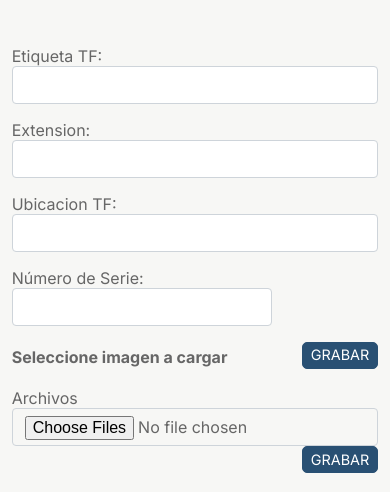
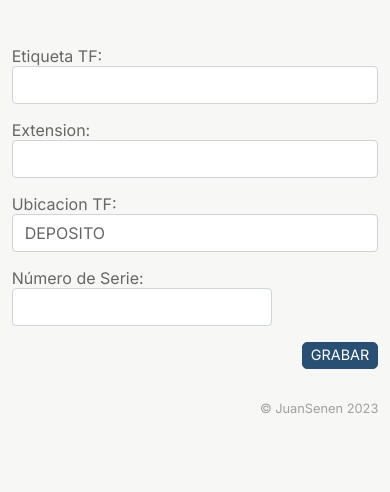
Before and after one commit to JSenen/Navarrete2_0, a PHP site: page /telefonia.php in a window 390 px wide; the page is wider, and only the part inside the window is pictured. Shown: the part 305-797 px from the top of that part. Run offline with PHP 8.4, Linux system fonts and the light colour scheme.

Commit message:
Añadir phones funcionando

```diff
--- a/telefonia.php
+++ b/telefonia.php
@@ -3,7 +3,9 @@
 
 // crear el nuevo formulario de nuevo registro
 function renderForm($etiqueta, $extension, $ubicacion, $numserie, $error)
+
 {
+    $ubicacion = 'DEPOSITO';
     ?>
     <!DOCTYPE html>
     <html lang="es">
@@ -40,7 +42,8 @@ function renderForm($etiqueta, $extension, $ubicacion, $numserie, $error)
 
                 <input class="btn btn-primary btn-save" type="submit" name="submit" value="GRABAR">
 
-        </form>
+
+        <!-- FORULARIO IMAGEN</form>
         <form name="MiForm" id="MiForm" method="post" action="cargar.php" enctype="multipart/form-data">
         <h4 class="text-center">Seleccione imagen a cargar</h4>
         <div class="form-group">
@@ -50,7 +53,7 @@ function renderForm($etiqueta, $extension, $ubicacion, $numserie, $error)
           </div>
           <input class="btn btn-primary btn-save" type="submit" name="submitimagen" value="GRABAR">
         </div>
-      </form>
+      </form> -->
      </main>
     </body>
     </html>
@@ -92,6 +95,7 @@ if (isset($_POST['submit'])) {
         } catch (PDOException $e) {
             echo "ERROR: " . $e->getMessage();
         }
+
         /* Una vez que han sido guardados, redirigimos a la p�gina de vista principal*/
         header("Location: telefonia.php");
     }
```
